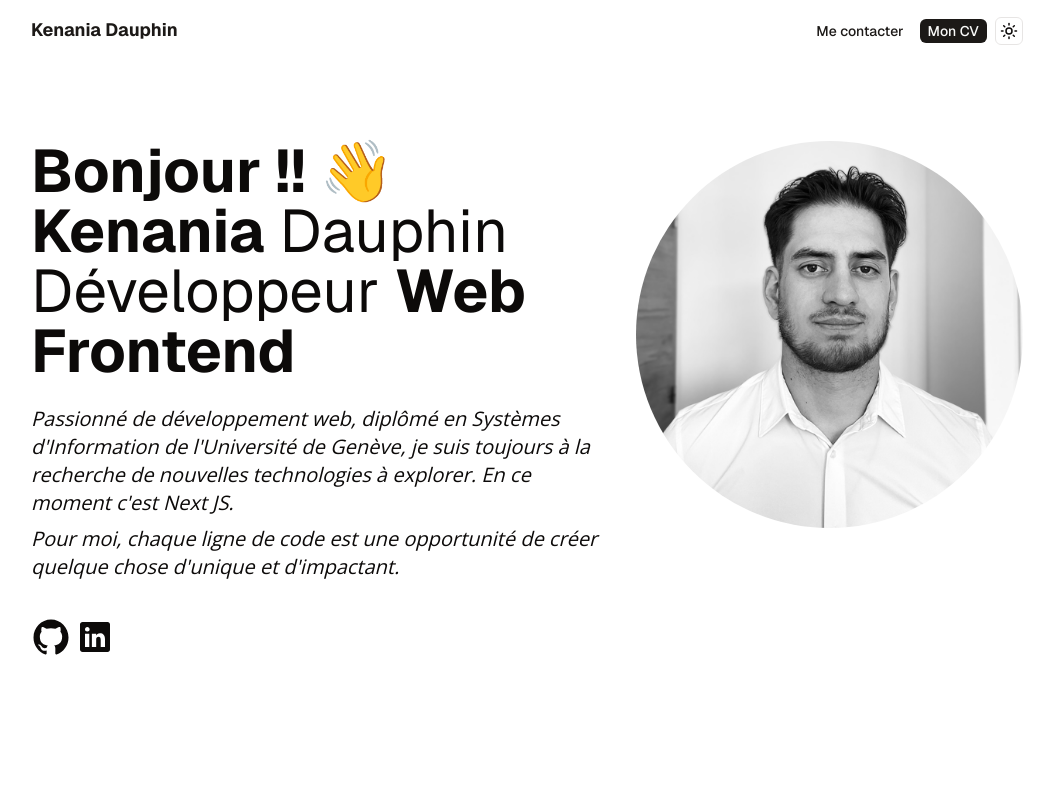
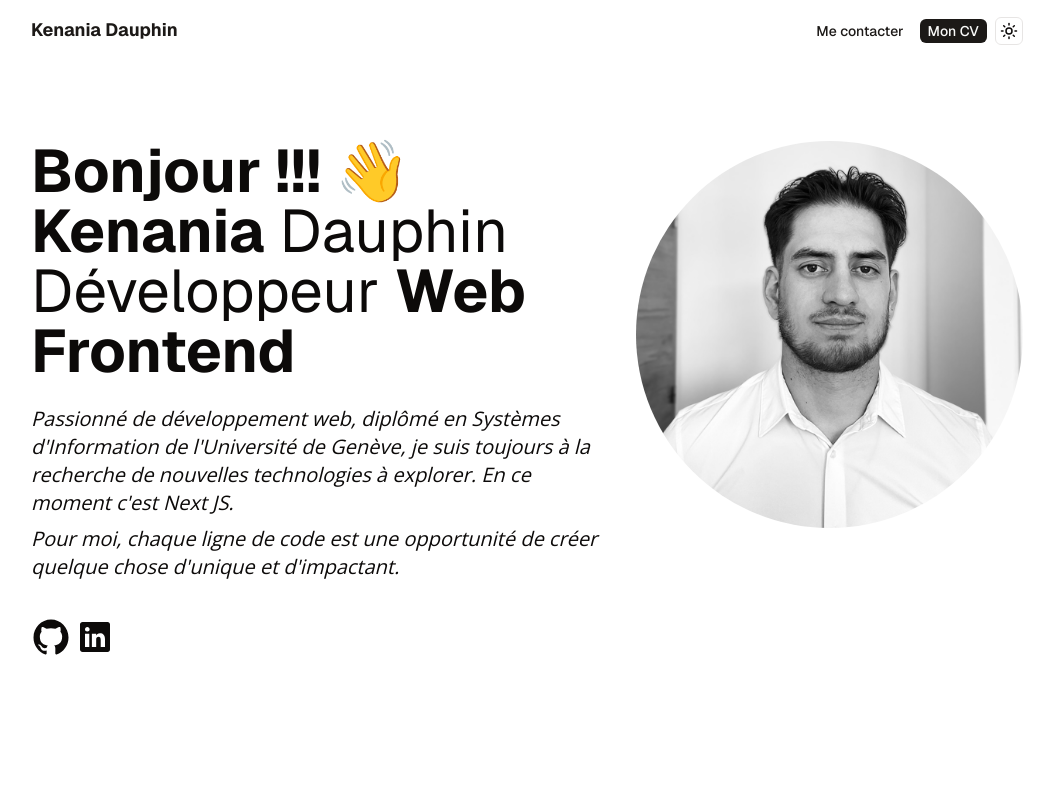
Before and after one commit to ManaToa/portfolio-nextjs, a Next.js app: page / in a window 1280 px wide. Shown: the top 800 px of the page, without its empty margins (113-1167 px from the left). Built offline with nearby package versions, Linux system fonts and the light colour scheme.

Commit message:
test deploy 2

```diff
--- a/components/Hero/index.tsx
+++ b/components/Hero/index.tsx
@@ -13,7 +13,7 @@ export const Hero = (): JSX.Element => {
     <Section className='flex items-start gap-6 py-20 max-md:flex-col'>
       <div className='flex-[1.5]'>
         <div className='text-4xl lg:text-6xl'>
-          <p className='font-bold'>Bonjour !! 👋</p>
+          <p className='font-bold'>Bonjour !!! 👋</p>
           <h2>
             <span className='font-bold'>Kenania</span> Dauphin
           </h2>
```
